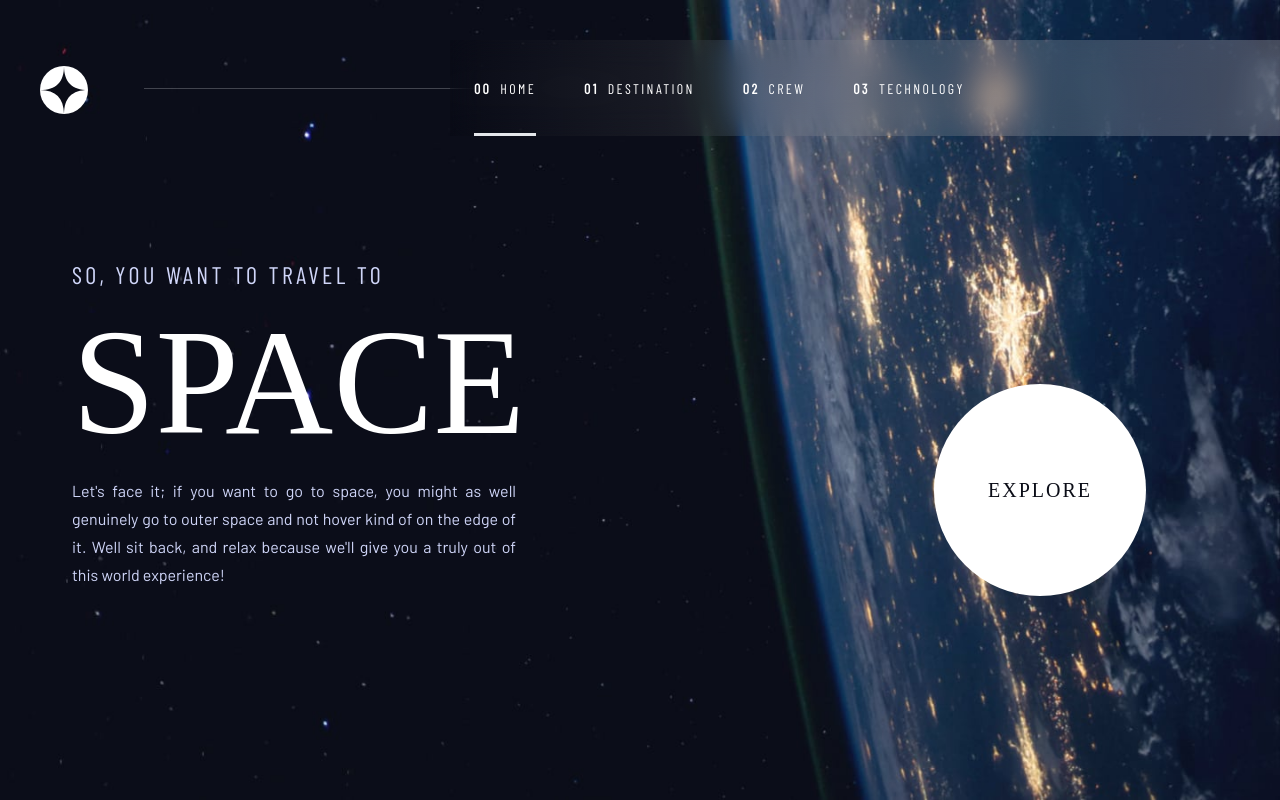
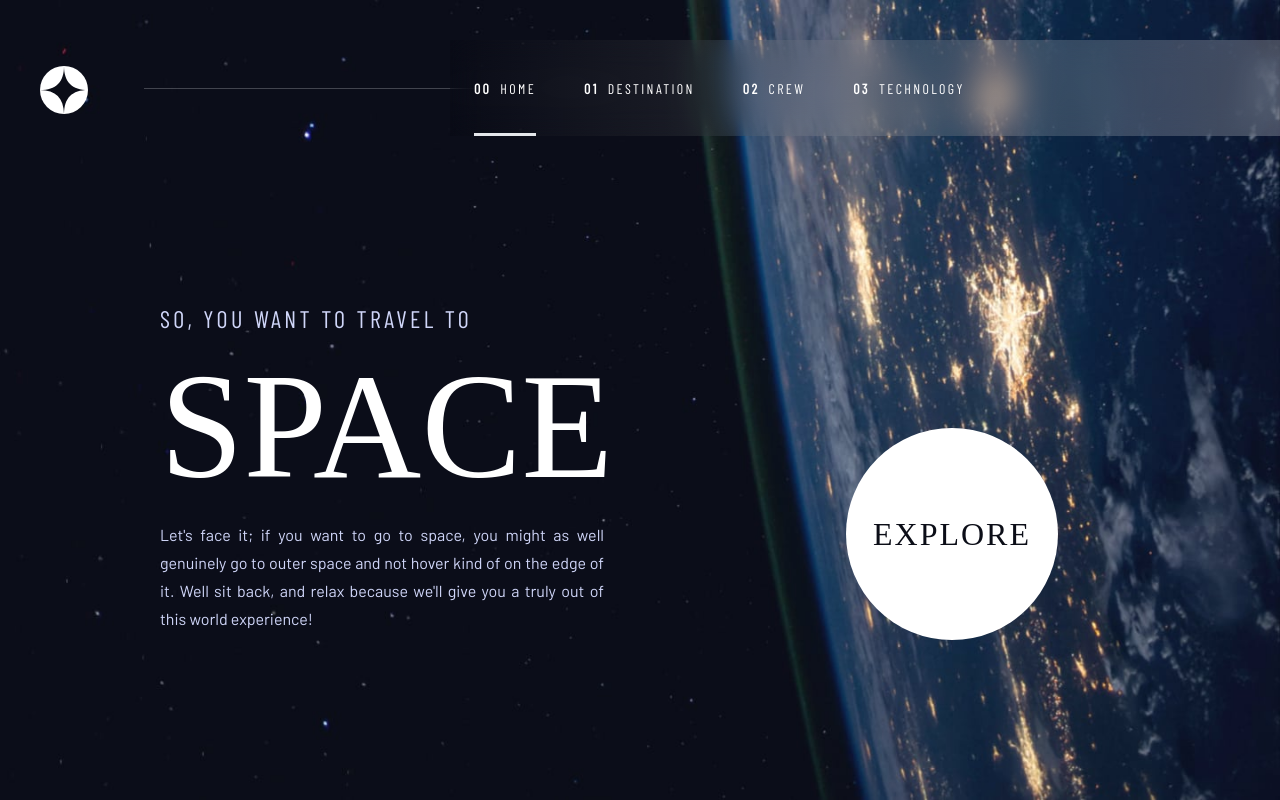
Before and after one commit to juniorthx3/space-tourism-multi-page-website, a React (Create React App) app: page / in a window 1280 px wide. Built offline with nearby package versions, Linux system fonts and the light colour scheme; a web font is replaced by a local one.

Commit message:
RESPONSIVE

```diff
--- a/src/pages/Destination.jsx
+++ b/src/pages/Destination.jsx
@@ -8,9 +8,9 @@ const Destination = () => {
 
   return (
     <section className="destinationBackground destination">
-       <div className='mt-88 md:mt-136 lg:mt-150'>
+       <div className='mt-88 md:mt-136 lg:mt-180'>
             <h2 className="h2 mb-3 md:mb-0 md:mx-38 lg:mb-0 lg:mx-32"><span className="span">01</span>Pick your destination</h2>
-            <div className='containerBox md:mt-8 lg:mt-12 xl:mx-auto'>
+            <div className='containerBox md:mt-8 lg:mt-20 xl:mx-auto'>
                 <img src={images.png} alt={name} title={name} className="img" />
                 <div className='infoBox'>
                     <ul className="flex items-center justify-center mb-5 lg:justify-start">
--- a/src/pages/Home.jsx
+++ b/src/pages/Home.jsx
@@ -3,7 +3,7 @@ import {Link} from 'react-router-dom'
 const Home = () => {
   return (
     <section className="homeBackground home">
-       <div className="containerHome">
+      <div className='mt-88 md:mt-200 lg:mt-300'>
               <div className="hero">
                   <div className='text-center md:text-left'>
                       <h5 className='heading-2'>So, you want to travel to</h5>
--- a/src/style.css
+++ b/src/style.css
@@ -102,48 +102,42 @@ header nav .hr{
     @apply bg-homeMobile md:bg-homeTablet lg:bg-homeDesktop overflow-hidden;
 }
 
-.home .containerHome{
-    @apply flex items-center w-customWidth mx-auto
-    mt-28 md:mt-44 lg:mt-64;
-
+.home .hero{
+    @apply w-full text-center px-20 flex flex-col items-center lg:px-40 lg:text-left lg:flex-row lg:justify-between;
 }
 
-.home .containerHome .hero{
-    @apply w-full text-center px-10 flex flex-col items-center
-           lg:text-left lg:flex-row lg:justify-between;
-}
-
-.home .containerHome .hero .heading-2,
-.home .containerHome .hero .heading-1,
-.home .containerHome .hero .text,
-.home .containerHome .btn{
+.home .hero .heading-2,
+.home .hero .heading-1,
+.home .hero .text,
+.home .btn{
     @apply not-italic font-normal
 }
 
-.home .containerHome .hero .heading-2{
+.home .hero .heading-2{
     @apply font-barlowCondensed text-defaultSize leading-19 text-center tracking-two7 text-specialBlue uppercase
            md:text-2xl md:leading-6 md:tracking-three38
            lg:text-left xl:text-heading5 xl:leading-34 xl:tracking-head5space;
 }
 
-.home .containerHome .hero .heading-1{
+.home .hero .heading-1{
     @apply font-bellefair text-80 leading-100 uppercase text-center my-5
            md:text-150 md:leading-150
            lg:text-left
            xl:text-150 xl:leading-172;
 }
 
-.home .containerHome .hero .text{
+.home .hero .text{
     @apply font-barlow text-15 leading-25 text-center text-specialBlue mx-auto w-327
     md:text-base md:w-444 md:leading-7
     lg:text-justify lg:mx-0
     xl:text-18 xl:leading-32;
 }
 
-.home .containerHome .btn{
+.home .btn{
     @apply font-bellefair text-xl leading-23 tracking-One25 text-specialBlk bg-white w-150 h-150 uppercase rounded-full
     md:w-242 md:h-242 md:text-32 md:leading-37 md:tracking-2
-    lg:text-xl lg:w-212 lg:h-212 xl:w-274 xl:h-274;
+    lg:text-32 lg:w-212 lg:h-212
+    xl:w-274 xl:h-274;
 }
 
 /* DESTINATION COMPONENT (DESTINATION.JSX) */
--- a/tailwind.config.js
+++ b/tailwind.config.js
@@ -120,6 +120,11 @@ module.exports = {
         88:"88px",
         136:"136px",
         150:"150px",
+        170:"170px",
+        180:"180px",
+        190:"190px",
+        200:"200px",
+        300:"300px",
         387:"387px"
       }
     },
```
Lines whose indentation alone changed are shown as unchanged.
